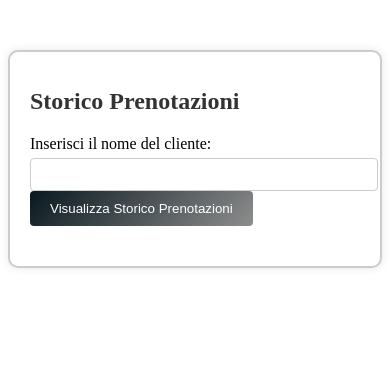
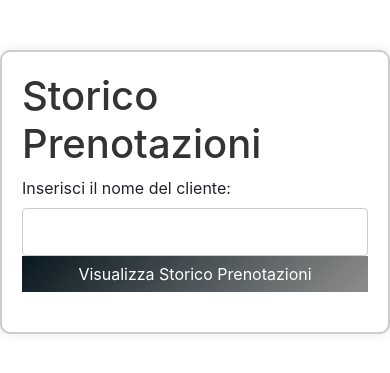
Before and after one commit to vordkan/Raf, a Flask app: page /cliente in a window 390 px wide. Shown: the top 373 px of the page. Run offline with Flask 3, Linux system fonts and the light colour scheme; some libraries are stand-ins or nearby versions.

Commit message:
sistemati i css
reso responsive alcune cose che non andavano bene

```diff
--- a/static/css/cliente.css
+++ b/static/css/cliente.css
@@ -1,6 +1,6 @@
 /* Stile per il wrapper generale della pagina */
 .page-wrapper {
-    max-width: 90%; /* Larghezza massima del riquadro */
+    max-width: 50%; /* Aumenta la larghezza massima del riquadro */
     margin: 50px auto; /* Centra il riquadro nella pagina e aggiunge spazio sopra */
     padding: 20px; /* Aggiunge spazio intorno ai contenuti */
     border: 2px solid #ccc; /* Aggiunge un bordo al riquadro */
@@ -27,16 +27,19 @@ h2 {
 /* Stile per il form di input */
 form {
     margin-bottom: 20px;
+    display: flex; /* Usa il layout flessibile per allineare gli elementi */
+    flex-wrap: wrap; /* Permette al form di avvolgere i suoi elementi quando non ci sono spazi sufficienti */
 }
 
 /* Stile per il campo di input */
 label {
     display: block;
     margin-bottom: 5px;
+    width: 100%; /* Occupa tutta la larghezza del suo container */
 }
 
 input[type="text"] {
-    width: 100%;
+    width: calc(100% - 120px); /* Larghezza calcolata meno il padding del pulsante */
     padding: 8px;
     border-radius: 4px;
     border: 1px solid #ccc;
@@ -44,22 +47,19 @@ input[type="text"] {
 
 /* Stile per il pulsante di invio del form */
 button {
-    padding: 10px 20px;
+    padding: 6px 12px; /* Riduci il padding del pulsante per adattarlo meglio agli altri elementi */
     border: none;
     border-radius: 4px;
-    background: linear-gradient(135deg, #08181f, #8d8d8d);
-    color: #fff;
     cursor: pointer;
-}
-
-button:hover {
-    background: linear-gradient(135deg, #8d8d8d, #08181f);
+    flex: 0 0 auto; /* Imposta la dimensione del pulsante in base al suo contenuto */
+    margin-left: 10px; /* Aggiunge un margine a sinistra per separare il pulsante dal campo di input */
 }
 
 /* Stile per la tabella */
 table {
-    width: 100%;
+    width: 30%;
     border-collapse: collapse;
+
 }
 
 /* Stile per l'intestazione della tabella */
@@ -73,9 +73,27 @@ th {
 td {
     padding: 10px;
     border: 1px solid #ddd;
+    white-space: nowrap; /* Impedisce al testo di andare a capo */
+    overflow: auto; /* Abilita lo scorrimento orizzontale se il contenuto è troppo largo */
 }
+
 
 /* Stile per le righe dispari della tabella */
 tbody tr:nth-child(odd) {
     background-color: #f9f9f9;
 }
+
+/* Media query per dispositivi mobili */
+@media screen and (max-width: 600px) {
+    .page-wrapper {
+        max-width: 100%; /* Larghezza massima del riquadro su dispositivi mobili */
+    }
+    input[type="text"] {
+        width: 100%; /* Larghezza completa per il campo di input su dispositivi mobili */
+    }
+    button {
+        width: 100%; /* Larghezza completa per il pulsante su dispositivi mobili */
+        margin-left: 0; /* Rimuovi il margine a sinistra per allineare il pulsante al centro */
+        margin-top: 10px; /* Aggiungi un margine superiore per separare il pulsante dall'input */
+    }
+}
--- a/templates/cliente.html
+++ b/templates/cliente.html
@@ -5,20 +5,25 @@
     <meta name="viewport" content="width=device-width, initial-scale=1.0">
     <title>Storico Prenotazioni</title>
     <link rel="stylesheet" href="{{ url_for('static', filename='css/cliente.css') }}">
+    <!-- Aggiungi Bootstrap CSS -->
+    <link rel="stylesheet" href="https://stackpath.bootstrapcdn.com/bootstrap/4.5.2/css/bootstrap.min.css">
 </head>
 <body>
 <div class="page-wrapper">
     <h1>Storico Prenotazioni</h1>
     <form action="/storico_prenotazioni" method="post">
         <label for="cliente">Inserisci il nome del cliente:</label>
-        <input type="text" id="cliente" name="cliente" required>
-        <button type="submit">Visualizza Storico Prenotazioni</button>
+        <input type="text" id="cliente" name="cliente" required> <br><br>
+        <button type="submit" style="background: linear-gradient(135deg, #08181f, #8d8d8d); color: white;">Visualizza Storico Prenotazioni</button>
+
     </form>
 
     {% if storico_prenotazioni %}
     <div class="storico">
         <h2>Storico Prenotazioni per il cliente {{ cliente }}</h2>
-        <table>
+        <!-- Aggiungi classe "table-responsive" per rendere la tabella responsive -->
+        <div class="table-responsive">
+            <table class="table">
                 <thead>
                 <tr>
                     <th>Dipendente</th>
@@ -39,14 +44,15 @@
                     <td>{{ prenotazione[5] }}</td>
 
                     <td>
-                    <button class="button-icon" onclick="modificaPrenotazione('{{ prenotazione[6] }}')">📝</button>
-                    <button class="button-icon" onclick="modificaPrenotazione_ora('{{ prenotazione[6] }}')">🕒</button>
-                    <button class="button-icon" onclick="eliminaPrenotazione('{{ prenotazione[6] }}')">❌</button>
+                        <button class="btn btn-sm btn-icon" onclick="modificaPrenotazione('{{ prenotazione[6] }}')">📝</button>
+                        <button class="btn btn-sm btn-icon" onclick="modificaPrenotazione_ora('{{ prenotazione[6] }}')">🕒</button>
+                        <button class="btn btn-sm btn-icon" onclick="eliminaPrenotazione('{{ prenotazione[6] }}')">❌</button>
                     </td>
                 </tr>
                 {% endfor %}
                 </tbody>
             </table>
+        </div>
     </div>
     {% endif %}
 </div>
--- a/templates/spese.html
+++ b/templates/spese.html
@@ -30,7 +30,7 @@
                 <input type="text" id="nome" name="nome"><br><br>
                 <label for="prezzo">Prezzo:</label>
                 <input type="number" id="prezzo" name="prezzo" step="0.01"><br><br>
-                <button type="submit" class="btn btn-primary btn-aggiungi-spesa" style="background-color: #C58846FF; border-color: #cb7b2b;">Aggiungi Spesa</button>
+                <button type="submit" class="btn btn-primary btn-aggiungi-spesa" style=" background: linear-gradient(135deg, #08181f, #8d8d8d);">Aggiungi Spesa</button>
             </form>
         </div>
 
```
Also changed, not shown: static/css/login.css (+5 -5 lines). Lines whose indentation alone changed are shown as unchanged.
